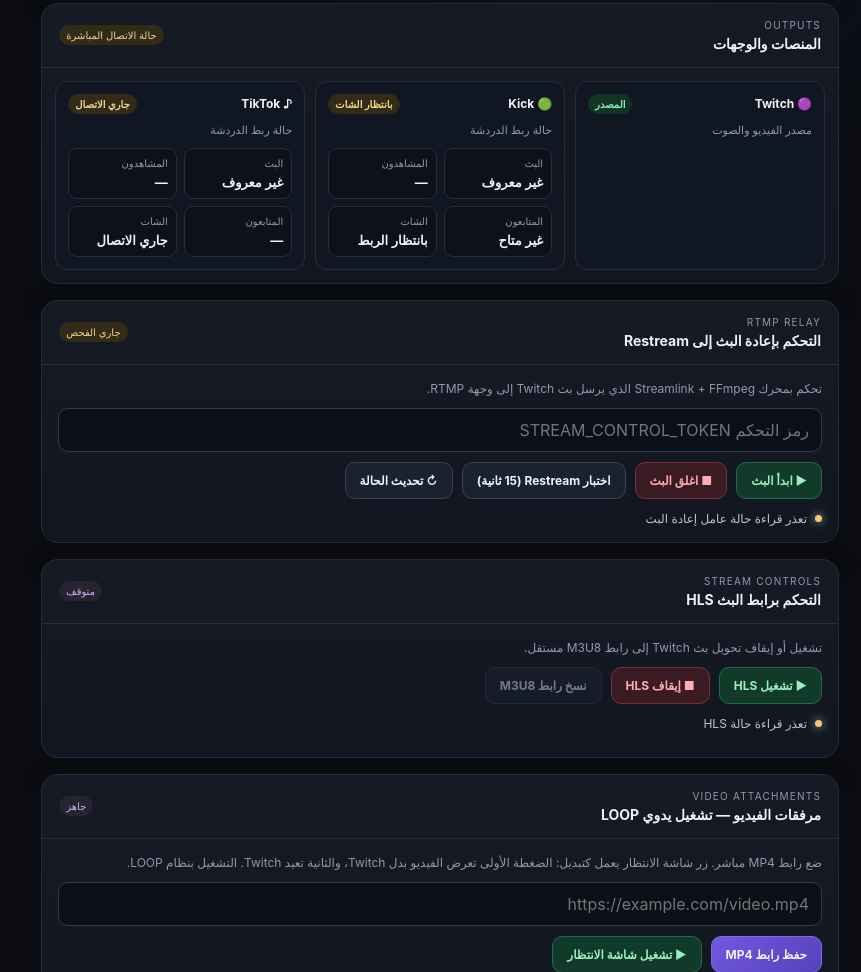
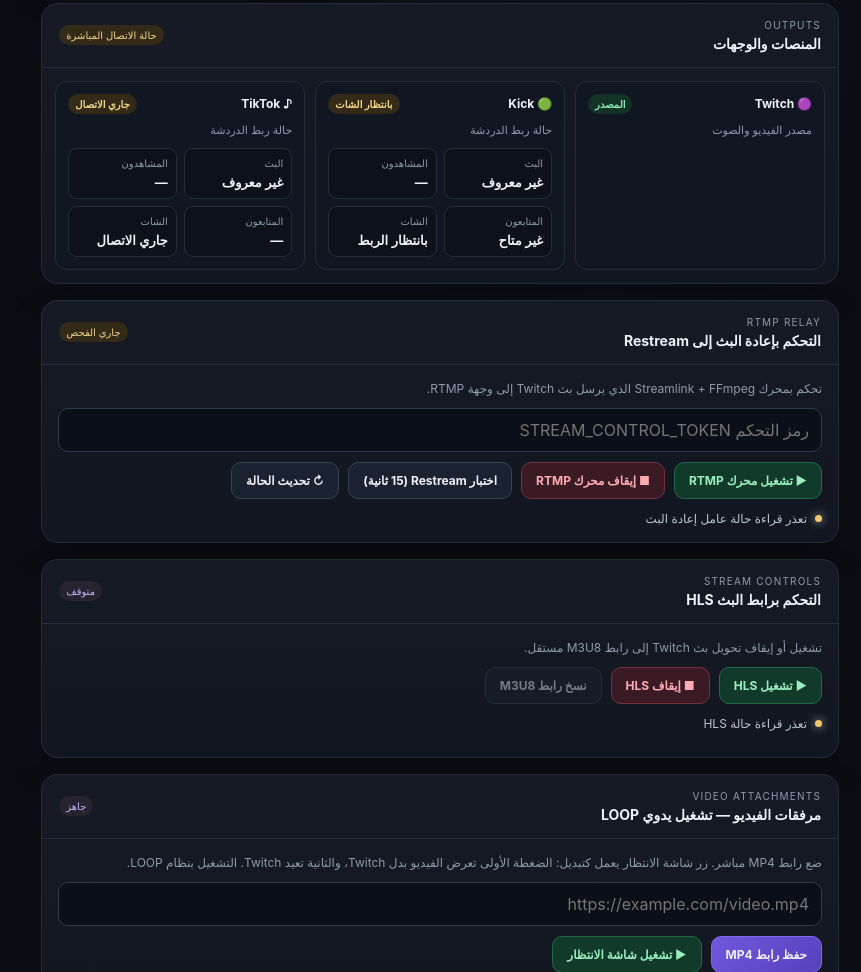
Before and after one commit to Abboudgg/live, a website: page public/index.html in a window 1280 px wide. Shown: the part 765-1737 px from the top of the page, without its empty margins (419-1280 px from the left). Drawn offline with Linux system fonts and the light colour scheme; no server answers.

Commit message:
Clarify technical RTMP worker controls

```diff
--- a/public/index.html
+++ b/public/index.html
@@ -50,7 +50,7 @@ button,input{font:inherit}button{cursor:pointer}.app{max-width:1600px;margin:aut
    <div class="control-body">
     <p class="muted" style="margin:0 0 12px">تحكم بمحرك Streamlink + FFmpeg الذي يرسل بث Twitch إلى وجهة RTMP.</p>
     <input id="streamToken" class="token" type="password" autocomplete="off" placeholder="رمز التحكم STREAM_CONTROL_TOKEN">
-    <div class="control-row"><button class="btn success" id="startRestream" type="button">▶ ابدأ البث</button><button class="btn danger" id="stopRestream" type="button">■ اغلق البث</button><button class="btn" id="testRestream" type="button">اختبار Restream (15 ثانية)</button><button class="btn" id="refreshRestream" type="button">↻ تحديث الحالة</button></div>
+    <div class="control-row"><button class="btn success" id="startRestream" type="button">▶ تشغيل محرك RTMP</button><button class="btn danger" id="stopRestream" type="button">■ إيقاف محرك RTMP</button><button class="btn" id="testRestream" type="button">اختبار Restream (15 ثانية)</button><button class="btn" id="refreshRestream" type="button">↻ تحديث الحالة</button></div>
     <div class="statusline"><span class="dot" id="rtmpDot"></span><span id="rtmpStatus">حالة محرك RTMP: جاري الفحص</span></div>
    </div>
   </section>
```
